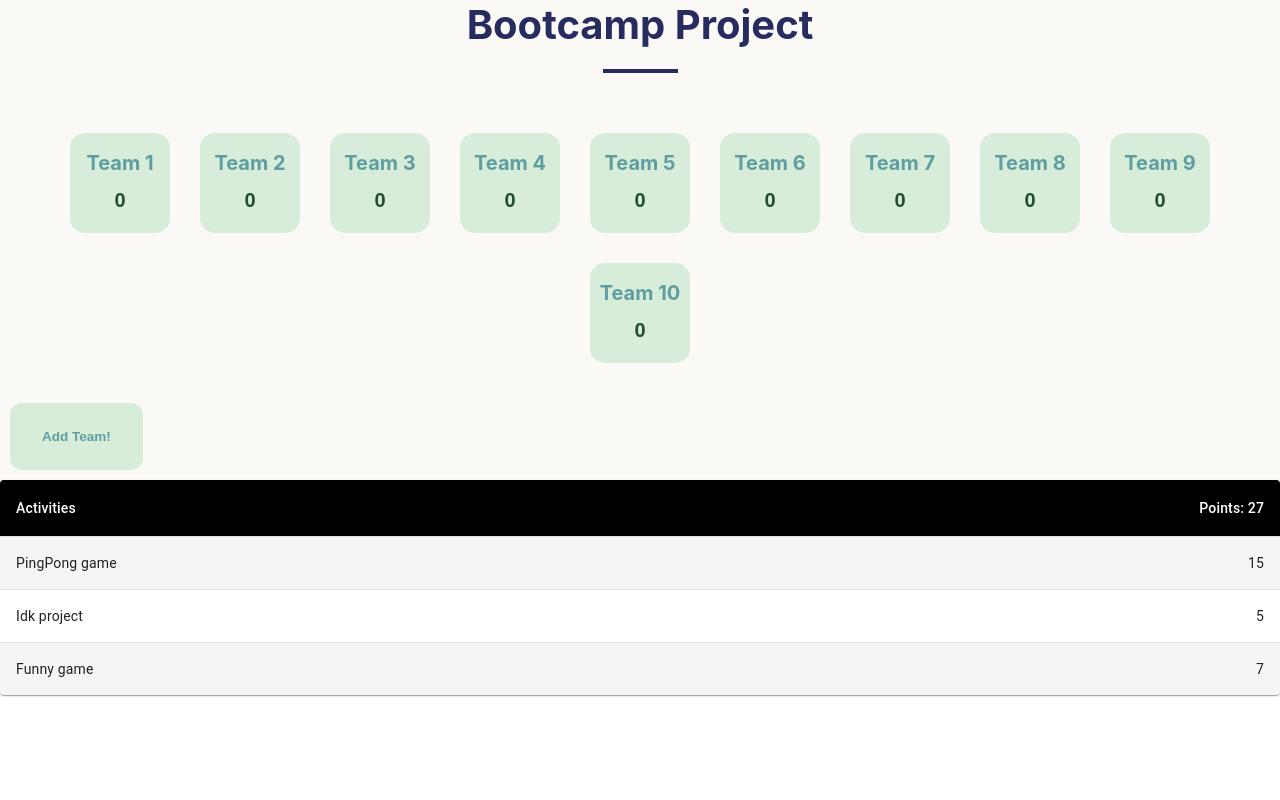
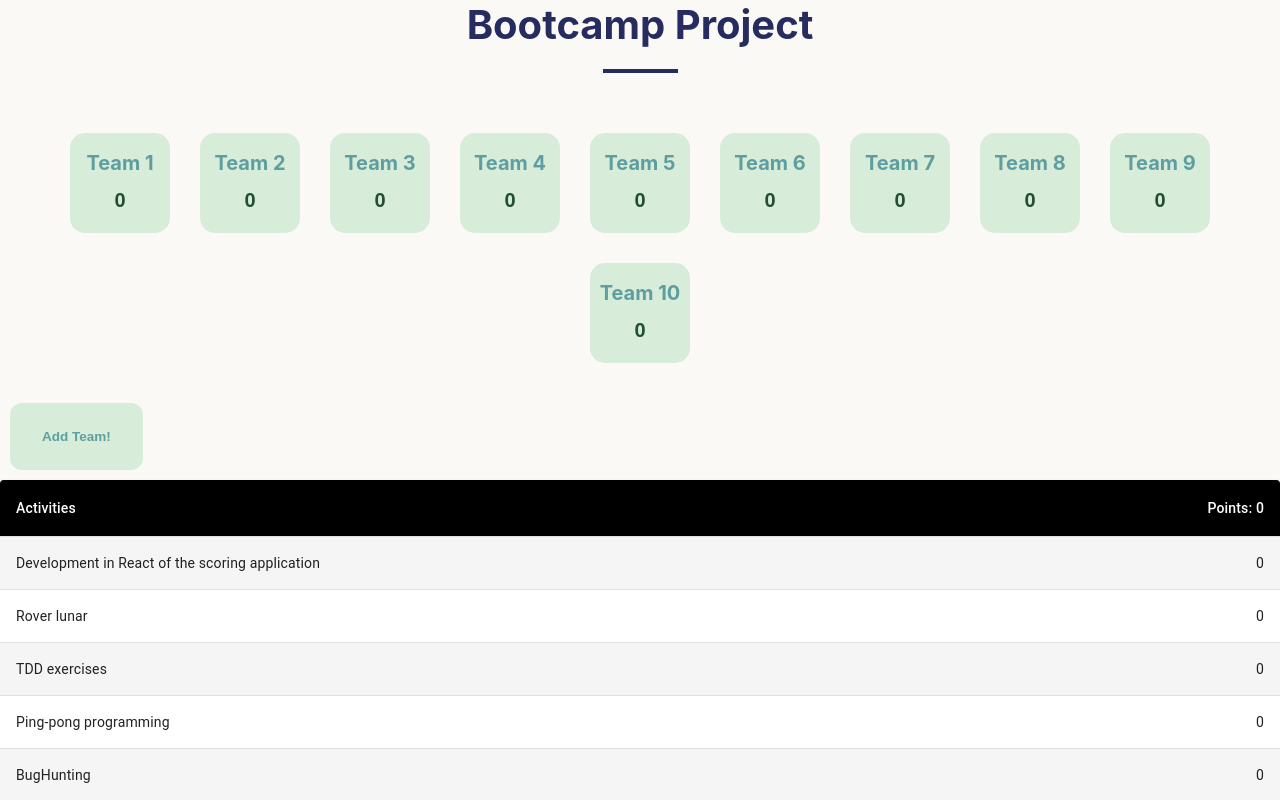
Before and after one commit to erik-vm/team-score-tracker, a React (Create React App) app: page / in a window 1280 px wide. Shown: the top 800 px of the page. Built offline with nearby package versions, Linux system fonts and the light colour scheme.

Commit message:
-Modified activity and activities

```diff
--- a/src/components/Activities.js
+++ b/src/components/Activities.js
@@ -7,9 +7,22 @@ import TableContainer from '@mui/material/TableContainer';
 import TableHead from '@mui/material/TableHead';
 import TableRow from '@mui/material/TableRow';
 import Paper from '@mui/material/Paper';
+import { useState } from "react";
 
 
 const Activities = () => {
+const [activities, setActivities] = useState([
+    {name: "Development  in  React  of  the  scoring  application", points:0},
+    {name: "Rover  lunar", points:0},
+    {name: "TDD  exercises", points:0},
+    {name: "Ping-pong  programming", points:0},
+    {name: "BugHunting", points:0},
+    {name: "Assessment  week  5", points:0},
+    {name: "Exercises  with  Selenium", points:0},
+    {name: "Assessment  week  6", points:0},
+
+])
+
     const StyledTableCell = styled(TableCell)(({ theme }) => ({
         [`&.${tableCellClasses.head}`]: {
           backgroundColor: theme.palette.common.black,
@@ -30,11 +43,9 @@ const Activities = () => {
         },
       }));
 
-      const points = [15,5,7]
 
-      let totalPoints = points.reduce((accumulator, currentValue) => {
-        return accumulator + currentValue;
-      }, 0);
+      let totalPoints = 0
+      activities.forEach(activity => totalPoints += activity.points)
 
 
     return(
@@ -48,10 +59,11 @@ const Activities = () => {
           </TableRow>
         </TableHead>
         <TableBody>
-
-            <Activity name={"PingPong game"} points={15} StyledTableCell={StyledTableCell} StyledTableRow={StyledTableRow}></Activity>
-            <Activity name={"Idk project"} points={5} StyledTableCell={StyledTableCell} StyledTableRow={StyledTableRow}></Activity>
-            <Activity name={"Funny game"} points={7} StyledTableCell={StyledTableCell} StyledTableRow={StyledTableRow}></Activity>
+            {
+                activities.map((activity) => (
+                    <Activity name={activity.name} points={activity.points} StyledTableCell={StyledTableCell} StyledTableRow={StyledTableRow}></Activity>
+                ))
+            }
 
         </TableBody>
       </Table>
--- a/src/components/Activity.js
+++ b/src/components/Activity.js
@@ -7,7 +7,6 @@ const Activity = ({StyledTableCell, StyledTableRow, name, points}) => {
           {name}
         </StyledTableCell>
         <StyledTableCell align="right">{points}</StyledTableCell>
-
       </StyledTableRow>
     )
 }
```
